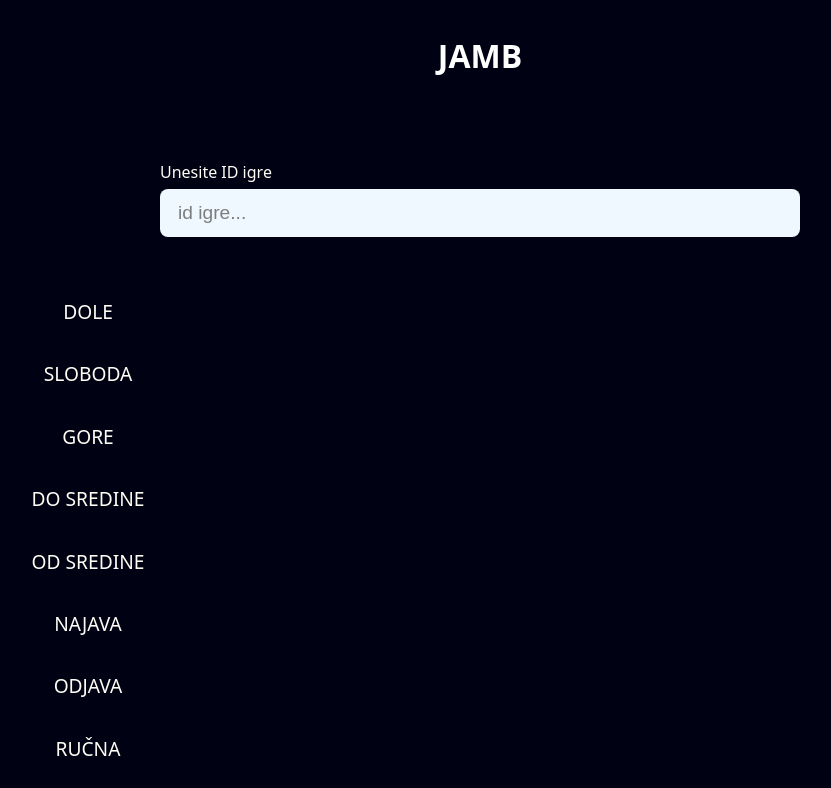
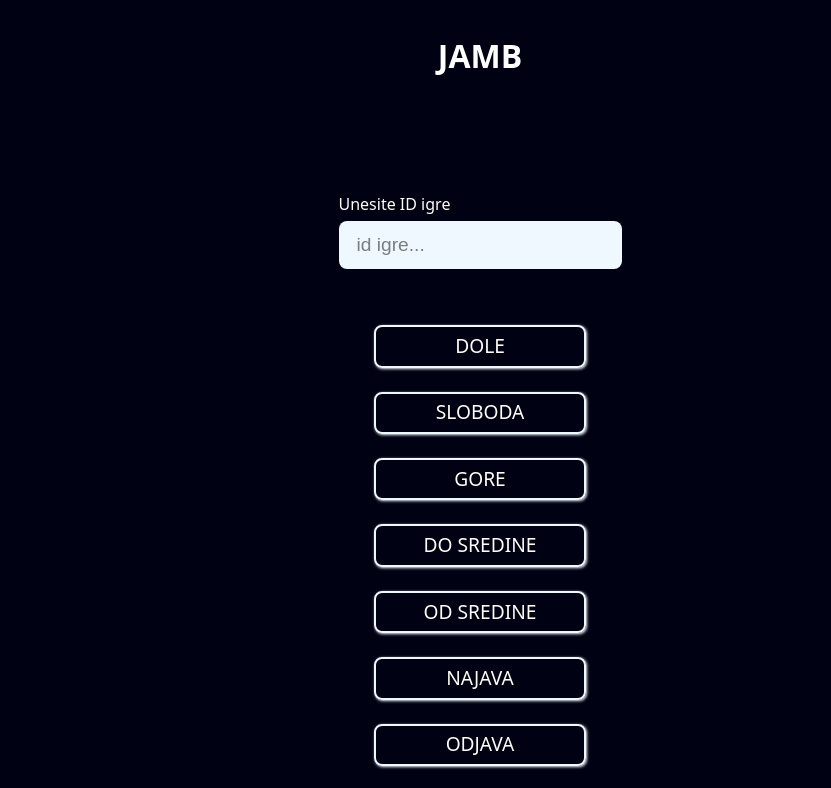
Before and after one commit to BSlaven/JAMB-YAHTZEE, a React (Vite) app: page / in a window 1280 px wide. Shown: the top 788 px of the page, without its empty margins (160-991 px from the left). Built offline with nearby package versions, Linux system fonts and the light colour scheme.

Commit message:
add css variables and home container css

```diff
--- a/src/components/Home/Home.module.css
+++ b/src/components/Home/Home.module.css
@@ -1,3 +1,17 @@
+:root {
+  --main-highlight: #405cf5;
+  --main-light: aliceblue;
+}
+
+.home {
+  margin: 0 auto;
+  width: 80%;
+  max-width: 600px;
+  display: flex;
+  flex-direction: column;
+  align-items: center;
+}
+
 .inputControl {
   display: flex;
   flex-direction: column;
```
